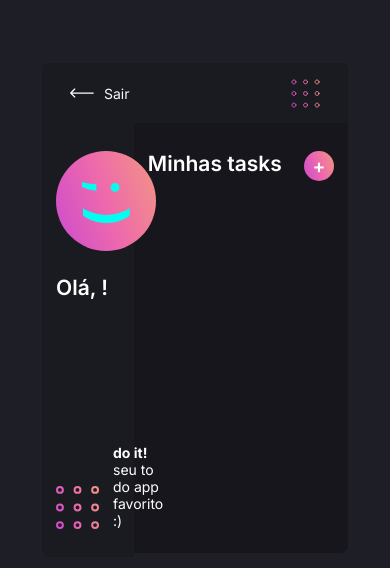
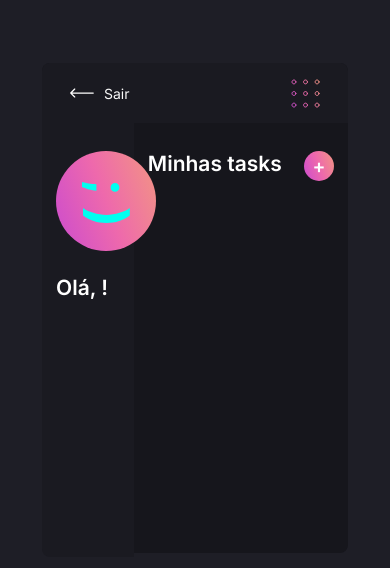
Before and after one commit to lucasgmelo/neurotech-challenge, a React (Create React App) app: page /dashboard in a window 390 px wide. Shown: the top 568 px of the page. Built offline with nearby package versions, Linux system fonts and the light colour scheme.

Commit message:
feat(main): make login page responsive

```diff
--- a/src/components/Content.jsx
+++ b/src/components/Content.jsx
@@ -1,5 +1,6 @@
 import React, { useEffect, useState } from 'react';
 import { FiTrash } from 'react-icons/fi';
+import useMedia from '../hooks/useMedia';
 import { useTasks } from '../hooks/useTasks';
 import { MyAside, Main, Tasklist } from '../styles/dashboardStyles';
 import { Todo } from '../styles/global';
@@ -10,6 +11,7 @@ export default function Content({ onOpenNewTaskModal }) {
   const {
     tasks, getTasks, deleteTask, userData, validateToken,
   } = useTasks();
+  const mobile = useMedia('(max-width: 720px)');
 
   useEffect(() => {
     // getTasks(myToken);
@@ -28,6 +30,7 @@ export default function Content({ onOpenNewTaskModal }) {
             !
           </h1>
         </header>
+        { !mobile && (
         <footer>
           <img src="/images/medium_logo.svg" alt="" />
           <div>
@@ -35,6 +38,7 @@ export default function Content({ onOpenNewTaskModal }) {
             <p>seu to do app favorito :)</p>
           </div>
         </footer>
+        )}
       </MyAside>
       <Main>
         <div>
--- a/src/styles/loginStyles.js
+++ b/src/styles/loginStyles.js
@@ -29,6 +29,20 @@ const LoginContainer = styled.div`
     flex-direction: column;
   }
 
+
+@media (max-width: 720px) {
+  & > img {
+    grid-column: 2;
+    grid-row: 1;
+
+    align-self: flex-start;
+  }
+
+  & > form {
+    grid-column: 1/3;
+  }
+}
+
 `;
 
 export default LoginContainer;
```
